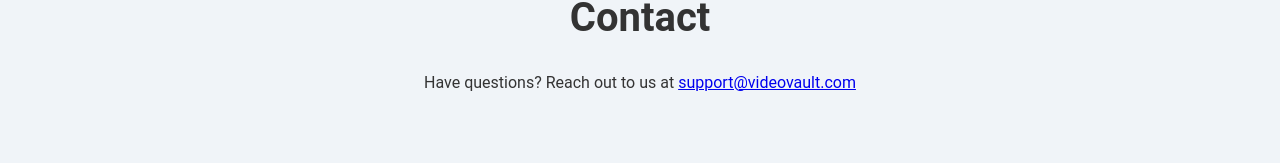
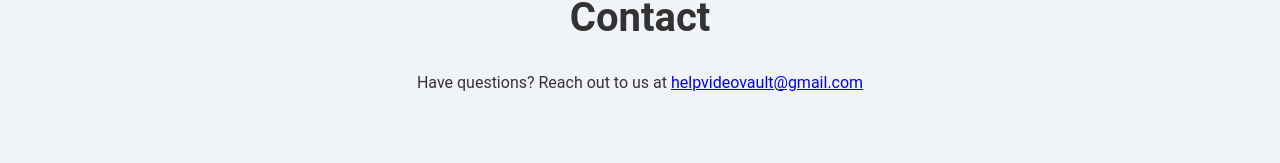
Before and after one commit to dimakuznec/video-downloader, a React (Create React App) app in the folder frontend/: page / in a window 1280 px wide. Shown: the part 1555-1718 px from the top of the page. Built offline with nearby package versions, Linux system fonts and the light colour scheme; no server answers.

Commit message:
git commit

```diff
--- a/frontend/src/App.tsx
+++ b/frontend/src/App.tsx
@@ -426,7 +426,9 @@ const App = () => {
 						<h3 className='section-title'>{t.contact}</h3>
 						<p>
 							{t.contactText}
-							<a href='mailto:support@videovault.com'>support@videovault.com</a>
+							<a href='mailto:helpvideovault@gmail.com'>
+								helpvideovault@gmail.com
+							</a>
 						</p>
 					</div>
 				</section>
```
